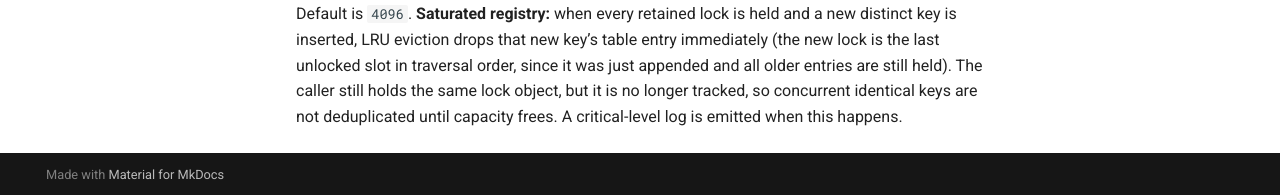
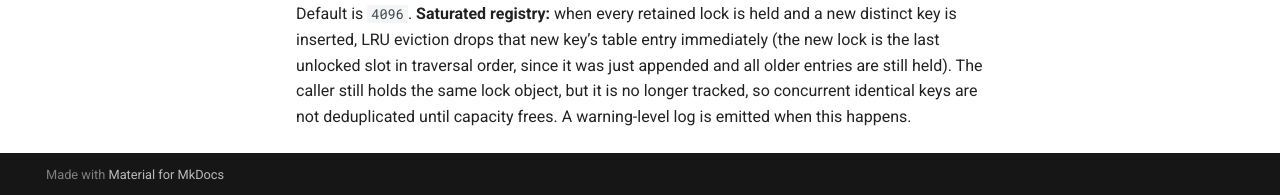
Before and after one commit to axm1647/fastapi-semcache, an MkDocs documentation site: the page built from docs/cache-tuning.md, in a window 1280 px wide and 900 px high, scrolled down 7957 px. Shown: the part 702-897 px from the top of the window. Built offline with MkDocs 1.6.1 and Material for MkDocs 9.7.7, drawn with Linux system fonts in a browser that asks for light colours; comment, search, counter and statistics services are not loaded.

Commit message:
fix(middleware): downgrade flight lock saturation log to warning

```diff
--- a/docs/cache-tuning.md
+++ b/docs/cache-tuning.md
@@ -278,5 +278,5 @@ new distinct key is inserted, LRU eviction drops that new key’s table entry
 immediately (the new lock is the last unlocked slot in traversal order, since it
 was just appended and all older entries are still held). The caller still holds the
 same lock object, but it is no longer tracked, so concurrent identical keys are not
-deduplicated until capacity frees. A critical-level log is emitted when this
+deduplicated until capacity frees. A warning-level log is emitted when this
 happens.
```
Also changed, not shown: CHANGELOG.md (+7 -0 lines), 2 other files.
